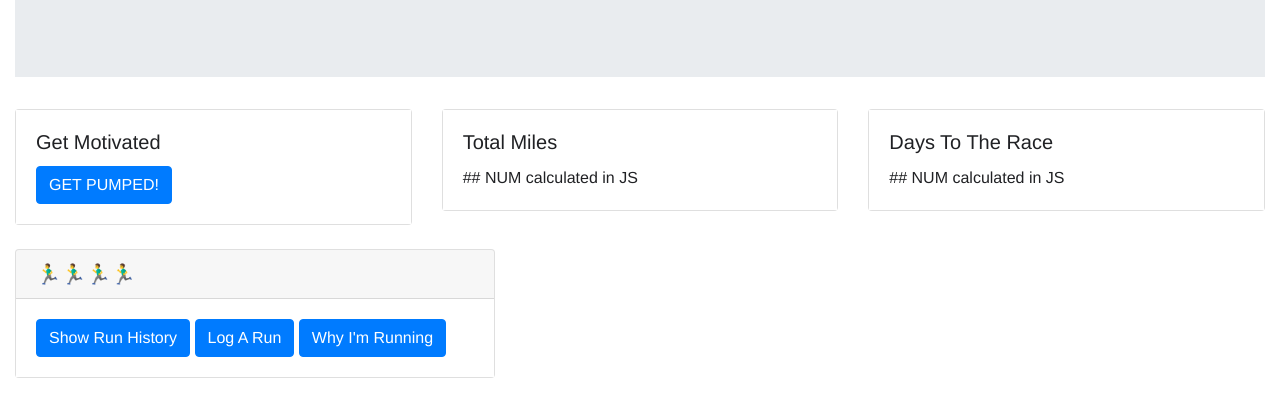
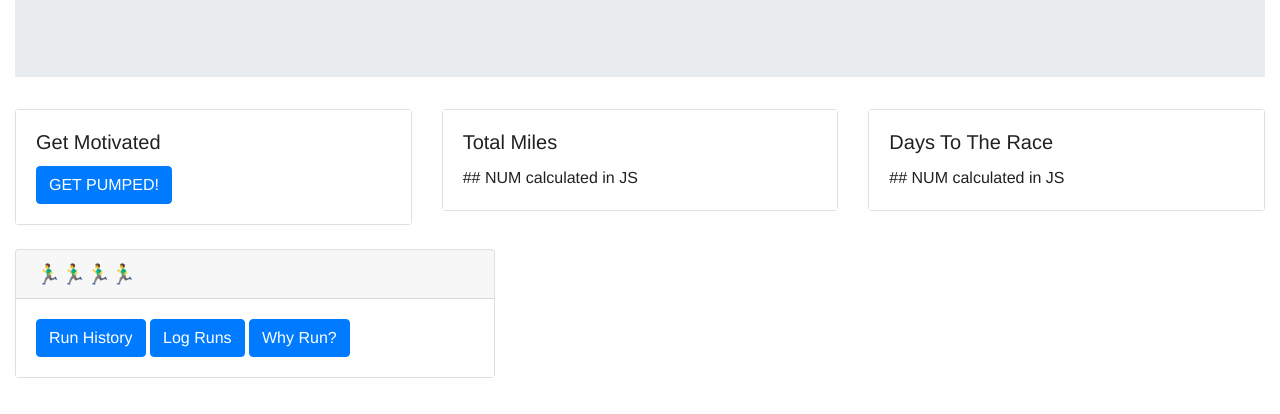
Before and after one commit to edwardphill/marathon-miles, a plain HTML site: page index.html in a window 1280 px wide. Shown: the part 172-586 px from the top of the page. Drawn offline with nearby package versions, Linux system fonts and the light colour scheme; no server answers.

Commit message:
copy edits

```diff
--- a/index.html
+++ b/index.html
@@ -74,13 +74,9 @@
       <div class="card" style="width: 30rem;">
         <h5 class="card-header">🏃‍♂️🏃‍♂️🏃‍♂️🏃‍♂️</h5>
         <div class="card-body">
-          <a href="#" class="btn btn-primary" id="runHist-btn"
-            >Show Run History</a
-          >
-          <a href="#" class="btn btn-primary" id="logRun-btn">Log A Run</a>
-          <a href="#" class="btn btn-primary" id="whyImRunning"
-            >Why I'm Running</a
-          >
+          <a href="#" class="btn btn-primary" id="runHist-btn">Run History</a>
+          <a href="#" class="btn btn-primary" id="logRun-btn">Log Runs</a>
+          <a href="#" class="btn btn-primary" id="whyImRunning">Why Run?</a>
         </div>
       </div>
 
```
